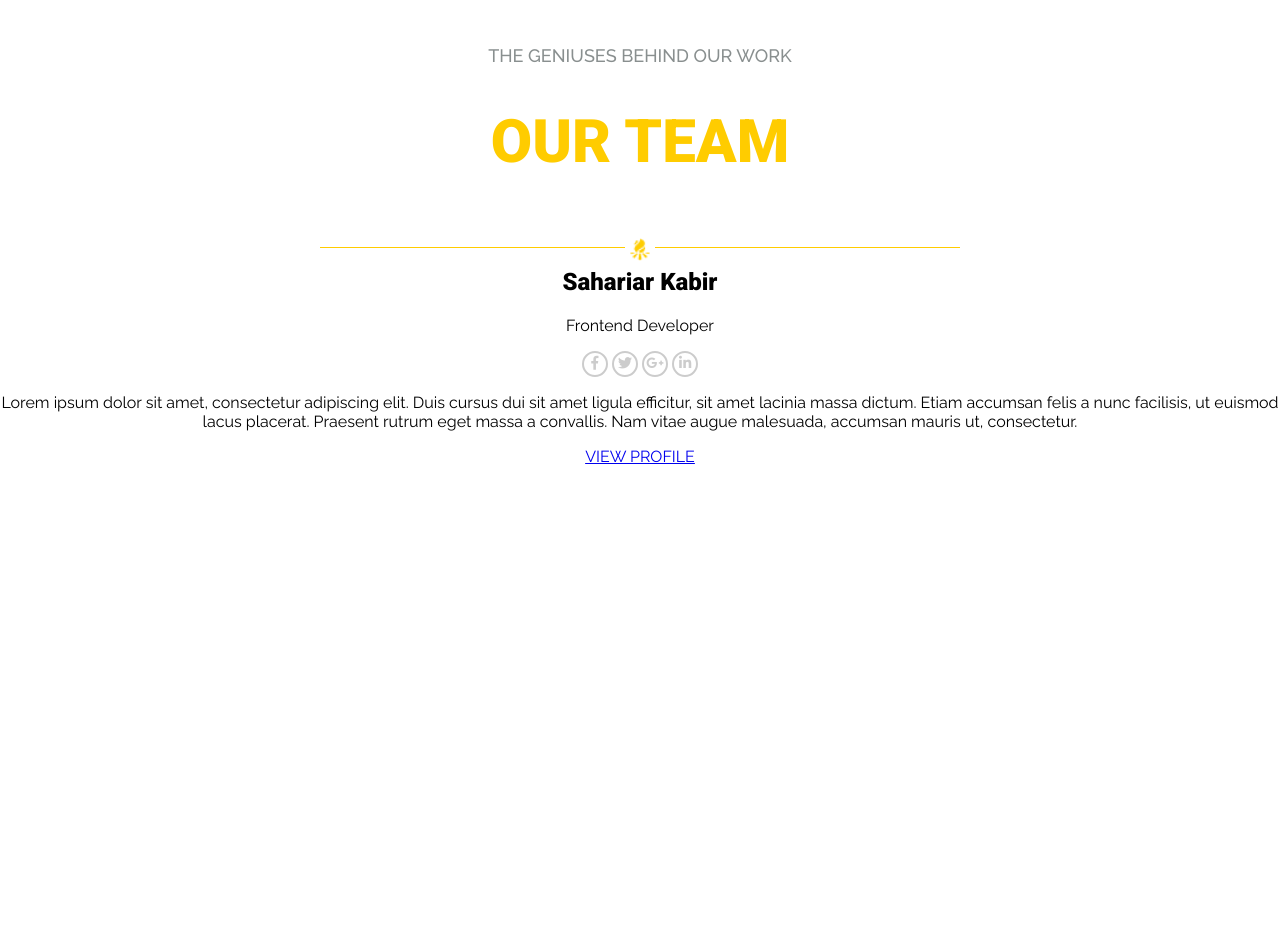
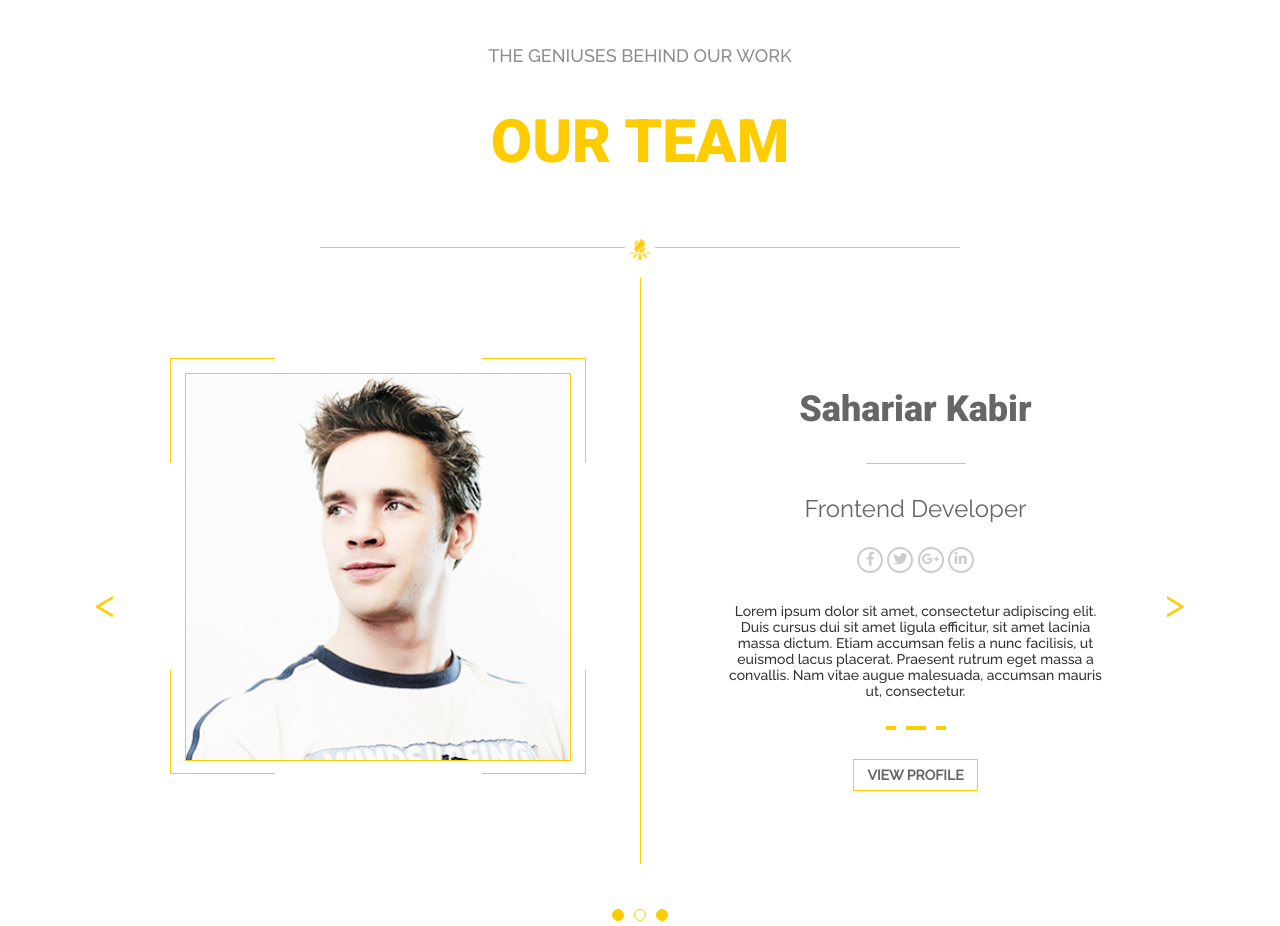
Before and after one commit to WeMustFly/our-team, a plain HTML site: page index.html in a window 1280 px wide. Before the commit the page ends 800 px from the top, so only its background shows below. Drawn offline with Linux system fonts and the light colour scheme.

Commit message:
Slider, Slide, Switch, Devider

```diff
--- a/index.html
+++ b/index.html
@@ -15,7 +15,7 @@
                 <h2 class="title__description">THE GENIUSES BEHIND OUR WORK</h2>
                 <h1 class="title__heading">Our Team</h1>
                 <div class="title__icon">
-                	<img src="img/bonfire-icon.png" alt="Bonfire" class="title__icon">
+                    <img src="img/bonfire-icon.png" alt="Bonfire" class="title__icon">
                 </div>
             </div>
         </div>
@@ -23,14 +23,14 @@
     <main>
         <section class="ba-container">
             <div class="slider">
-                <div class="slider__arrow slider__arrow--left"></div>
-                <div class="slider__arrow slider__arrow--right"></div>
-                <div class="slide">
+                <div class="slider__arrow">&lt;</div>
+                <div class="slider__arrow slider__arrow--right">&gt;</div>
+                <div class="slide cf">
                     <div class="slide__side">
                         <div class="slide__border">
-                            <div class="slide__picture"></div>
-                            <div class="slider__border--horizontal"></div>
-                            <div class="slider__border--vertical"></div>
+                            <img class="slide__picture" src="img/sahariar-kabir.png">
+                            <div class="slide__border--horizontal"></div>
+                            <div class="slide__border--vertical"></div>
                         </div>
                     </div>
                     <div class="slide__side slide__side--right">
@@ -43,6 +43,11 @@
                             <i class="social__item fab fa-linkedin-in"></i>
                         </div>
                         <p class="slide__description">Lorem ipsum dolor sit amet, consectetur adipiscing elit. Duis cursus dui sit amet ligula efficitur, sit amet lacinia massa dictum. Etiam accumsan felis a nunc facilisis, ut euismod lacus placerat. Praesent rutrum eget massa a convallis. Nam vitae augue malesuada, accumsan mauris ut, consectetur.</p>
+                        <div class="devider">
+                            <span class="devider__item"></span>
+                            <span class="devider__item devider__item--center"></span>
+                            <span class="devider__item"></span>
+                        </div>
                         <a href="#" class="slide__view">VIEW PROFILE</a>
                     </div>
                 </div>
--- /dev/null
+++ b/scss/devider.scss
@@ -0,0 +1,19 @@
+.devider {
+    width: 100%;
+    display: flex;
+    justify-content: center;
+
+    margin-bottom: 30px;
+
+    &__item {
+        display: block;
+        background-color: $border-color;
+        width: 10px;
+        height: 4px;
+        margin: 5px;
+
+        &--center {
+            width: 20px;
+        }
+    }
+}
--- /dev/null
+++ b/scss/slide.scss
@@ -0,0 +1,95 @@
+.slide {
+    margin-bottom: 40px;
+
+    &__side {
+        width: 50%;
+        float: left;
+        padding: 80px;
+
+        &--right {
+            float: right;
+            border-left: 1px solid $border-color;
+        }
+    }
+
+    &__picture {
+        width: 388px;
+        height: 388px;
+        border: 1px solid $border-color;
+    }
+
+    &__border {
+        position: relative;
+        width: 416px;
+        height: 416px;
+        padding: 14px;
+        border: 1px solid $border-color;
+
+        &--horizontal {
+            position: absolute;
+            top: 25%;
+            left: 0;
+            width: 416px;
+            height: 50%;
+            margin-left: -1px;
+            border-left: 1px solid #ffffff;
+            border-right: 1px solid #ffffff;
+        }
+
+        &--vertical {
+            position: absolute;
+            left: 25%;
+            top: 0;
+            width: 50%;
+            height: 416px;
+            margin-top: -1px;
+            border-top: 1px solid #ffffff;
+            border-bottom: 1px solid #ffffff;
+        }
+    }
+
+    &__name {
+        position: relative;
+        font-family: $font-family-heading;
+        color: $color-heading;
+        font-size: 36px;
+        font-weight: 900;
+        padding-bottom: 34px;
+
+        &::after {
+            content: "";
+            position: absolute;
+            background-color: $border-color;
+            width: 100px;
+            height: 1px;
+            display: block;
+            bottom: 0;
+            left: 50%;
+            margin-left: -50px;
+        }
+    }
+
+    &__position {
+        color: $color-heading;
+        font-size: 24px;
+        font-weight: 400;
+    }
+
+    &__description {
+        color: $color-text;
+        font-size: 14px;
+        font-weight: 500;
+        margin-bottom: 22px;
+    }
+
+    &__view {
+        border: 1px solid $border-color;
+        padding: 7px 13px;
+
+        color: $color-heading;
+        font-size: 14px;
+        font-weight: 700;
+
+        text-decoration: none;
+    }
+}
--- /dev/null
+++ b/scss/slider.scss
@@ -0,0 +1,35 @@
+.slider {
+    width: 70%;
+    min-width: 1100px;
+    position: relative;
+    margin: 30px auto;
+
+    &__arrow {
+        position: absolute;
+        height: 100%;
+        width: 30px;
+        display: flex;
+        justify-content: center;
+        align-items: center;
+
+        color: #ffcc00;
+        font-size: 40px;
+        font-weight: 400;
+
+        top: 0;
+
+        &:hover {
+            opacity: 0.5;
+            font-weight: bolder;
+            cursor: pointer;
+        }
+
+        &--left {
+            left: 0;
+        }
+
+        &--right {
+            right: 0;
+        }
+    }
+}
--- /dev/null
+++ b/scss/social.scss
@@ -0,0 +1,18 @@
+.social {
+    margin-bottom: 30px;
+
+    &__item {
+        border-radius: 50%;
+        border-width: 2px;
+        border-color: #cccccc;
+        border-style: solid;
+        width: 26px;
+        height: 26px;
+        text-align: center;
+        vertical-align: middle;
+        color: #cccccc;
+        line-height: 1.5;
+        font-size: 14px;
+        font-weight: 400;
+    }
+}
--- /dev/null
+++ b/scss/switch.scss
@@ -0,0 +1,21 @@
+.switch {
+	width: 100%;
+	display: flex;
+	justify-content: center;
+
+    &__item {
+    	border-radius: 50%;
+    	border: 1px solid $border-color;
+    	background-color: $border-color;
+    	display: block;
+    	width: 12px;
+    	height: 12px;
+    	margin: 5px;
+
+    	cursor: pointer;
+
+    	&--active {
+    		background-color: transparent;
+    	}
+    }
+}
--- a/scss/variables.scss
+++ b/scss/variables.scss
@@ -1,2 +1,5 @@
 $font-family-heading: 'Roboto', sans-serif;
 $font-family-text: 'Raleway', sans-serif;
+$color-heading: #666666;
+$color-text: #333333;
+$border-color: #ffcc00;
--- a/style.scss
+++ b/style.scss
@@ -7,44 +7,8 @@
 @import 'scss/variables';
 @import 'scss/ba-container';
 @import 'scss/title';
-
-.slider {
-    &__arrow {}
-}
-
-.switch {
-    &__item {}
-}
-
-.slide {
-    &__picture {}
-
-    &__border {}
-
-    &__name {
-        font-family: $font-family-heading;
-    }
-
-    &__position {}
-
-    &__description {}
-
-    &__view {}
-}
-
-.social {
-    &__item {
-        border-radius: 50%;
-        border-width: 2px;
-        border-color: #cccccc;
-        border-style: solid;
-        width: 26px;
-        height: 26px;
-        text-align: center;
-        vertical-align: middle;
-        color: #cccccc;
-        line-height: 1.5;
-        font-size: 14px;
-        font-weight: 400;
-    }
-}
+@import 'scss/slider';
+@import 'scss/switch';
+@import 'scss/slide';
+@import 'scss/social';
+@import 'scss/devider';
```
Also changed, not shown: css/social.css (added), img/sahariar-kabir.png (added), style.css, 1 other file.
